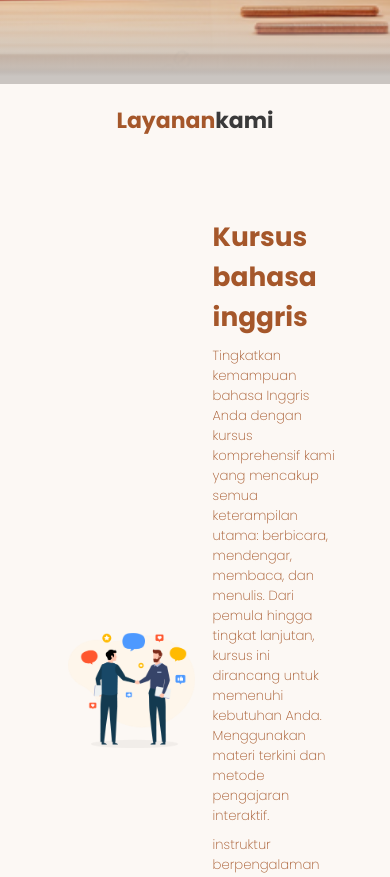
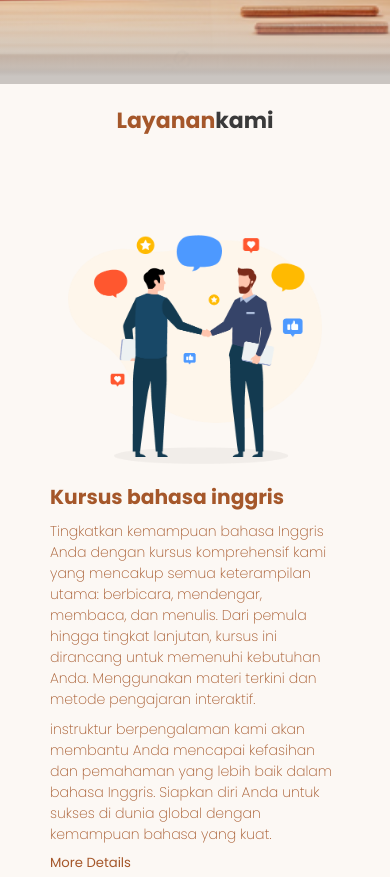
Before and after one commit to Syarif14-git/LKP-kahuripan-kursus-bahasa, a plain HTML site: page index.html in a window 390 px wide. Shown: the part 760-1637 px from the top of the page. Drawn offline with nearby package versions, Linux system fonts and the light colour scheme.

Commit message:
perubahan responsive

```diff
--- a/css/style.css
+++ b/css/style.css
@@ -213,11 +213,11 @@ section.service .service-image {
 
 .service .service-deskripsi h3 {
   color: var(--clr);
-  font-size: 3rem;
+  font-size: 2rem;
 }
 
 .service .service-deskripsi p {
-  font-size: 1.5rem;
+  font-size: 1.3rem;
   font-weight: 200;
   margin-block: 1rem;
 }
@@ -509,6 +509,22 @@ footer a:hover {
     right: 0;
     color: #010101;
   }
+  section.service .row {
+    flex-direction: column;
+  }
+  section.service .row .service-image {
+    order: 1;
+    text-align: center;
+  }
+  section.service .row .service-deskripsi {
+    order: 2;
+  }
+  section.service .row .service-deskripsi h3 {
+    font-size: 2.3rem;
+  }
+  section.service .row .service-deskripsi p {
+    font-size: 1.6rem;
+  }
   .section-details .detail-content {
     flex-direction: column;
     justify-content: center;
```
